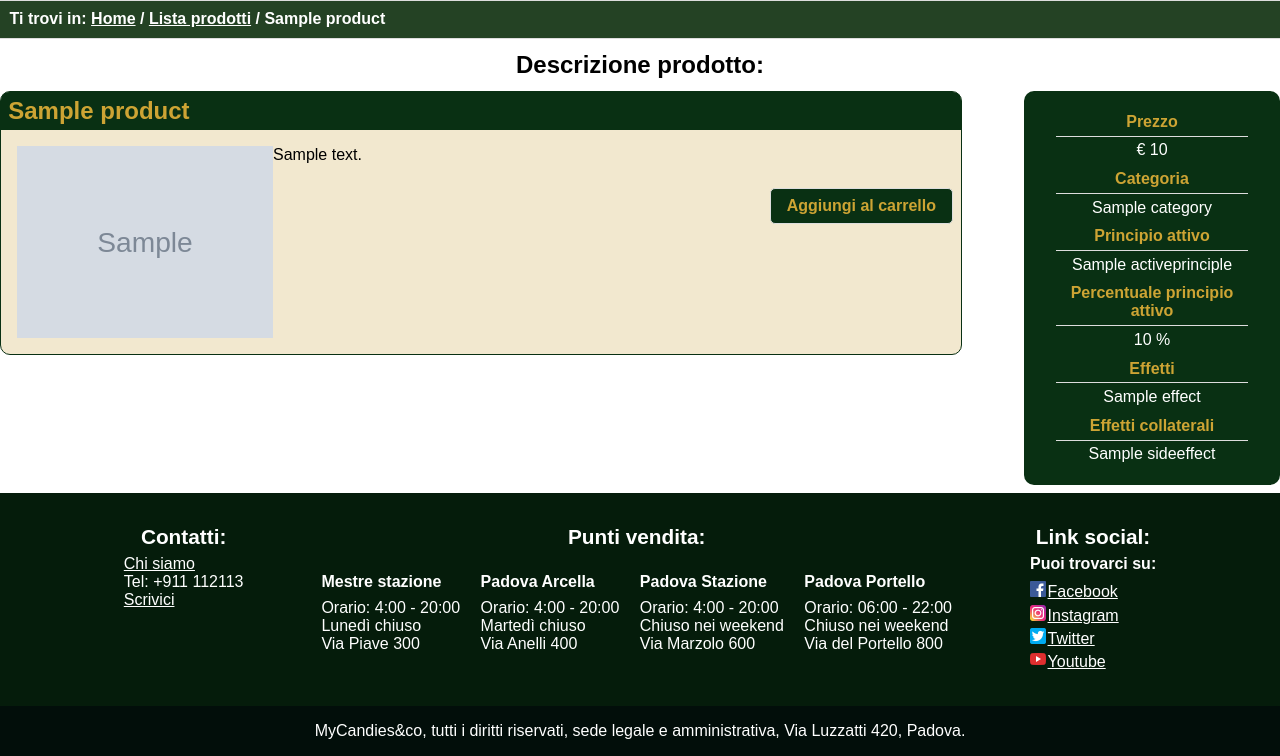
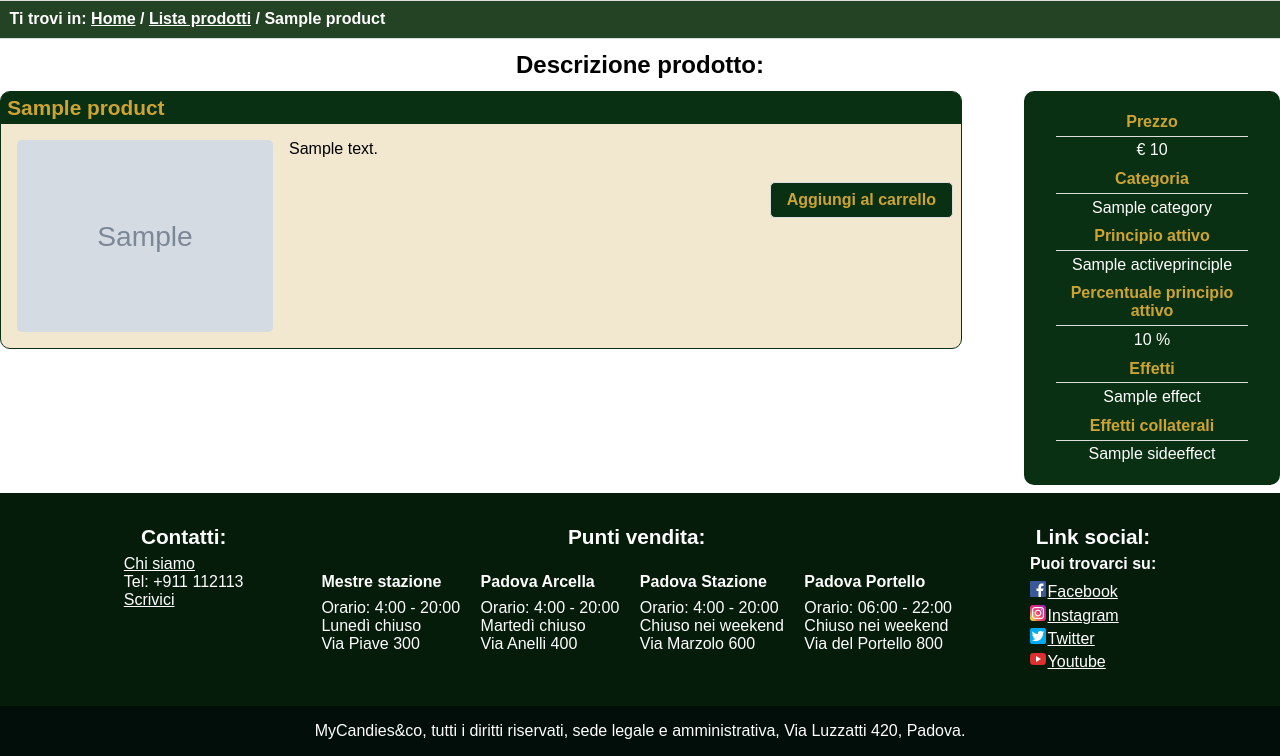
Before and after one commit to MatteoSinigaglia/MyCandies, a PHP site: page /backend/prodotto.php?id=1 in a window 1280 px wide. Shown: the part 129-885 px from the top of the page. Run offline with PHP 8.4, Linux system fonts and the light colour scheme; tables that the repository leaves empty hold one stand-in row (values such as "Sample post"); grey boxes marked "Sample" are stand-in pictures.

Commit message:
migliorato css prodotto

```diff
--- a/frontend/style.css
+++ b/frontend/style.css
@@ -306,7 +306,7 @@ border-radius: 10px;
 margin: 0 0.5em 1em 0;
 }
 #productContenitor dl dt {
-font-size: 1.5em;
+font-size: 1.3em;
 font-weight: bold;
 background-color: #093013;
 border-radius: 8px 8px 0px 0px;
@@ -317,7 +317,8 @@ color: #CDA434;
 float: left;
 max-width: 17em;
 max-height: 12em;
-margin: 1em 0 1em 1em;
+margin: 1em;
+border-radius: 5px;
 }
 #productContenitor dl dd p {
 width: 75%;
--- a/frontend/style_mobile_noscript.css
+++ b/frontend/style_mobile_noscript.css
@@ -45,6 +45,7 @@ display: block;
 }
 #breadcrumb {
 text-align: left;
+font-size: 0.9em;
 padding: 0.6em;
 border-top: 1px solid #DDD;
 border-bottom: 1px solid #DDD;
@@ -327,7 +328,8 @@ border-radius: 10px;
 margin: 0.5em 1.3em;
 }
 #productContenitor dl dt {
-font-size: 1.5em;
+font-size: 1.1em;
+text-align: center;
 font-weight: bold;
 background-color: #093013;
 border-radius: 8px 8px 0px 0px;
@@ -335,14 +337,21 @@ padding: 0.2em 0.3em;
 color: #CDA434;
 }
 #productContenitor dl dd img {
-max-width: 40%;
-margin: 1em;
+display: block;
+margin: 1em auto;
+max-width: 70%;
+border-radius: 5px;
 }
 #productContenitor dl dd p {
 margin: 0.5em 1em;
+text-align: center;
+}
+#productContenitor a:link {
+text-decoration: none;
 }
 #addToCartButton {
-margin-left: 50%;
+display: block;
+margin: 0.5em auto;
 }
 #productTableContent {
 border-radius: 10px;
--- a/frontend/style_small_screen.css
+++ b/frontend/style_small_screen.css
@@ -323,7 +323,7 @@ border-radius: 10px;
 margin: 1em;
 }
 #productContenitor dl dt {
-font-size: 1.5em;
+font-size: 1.3em;
 font-weight: bold;
 background-color: #093013;
 border-radius: 8px 8px 0px 0px;
@@ -334,15 +334,20 @@ color: #CDA434;
 float: left;
 max-width: 17em;
 max-height: 12em;
-margin: 1em 0 0 1em;
+margin: 1em;
+border-radius: 5px;
 }
 #productContenitor dl dd p {
 width: 75%;
 padding: 1em;
 margin-left: 22%;
 }
+#productContenitor a:link {
+text-decoration: none;
+}
 #addToCartButton {
-margin-left: 75%;
+display: block;
+margin: 0.5em auto;
 }
 #productTableContent {
 border-radius: 10px;
```
